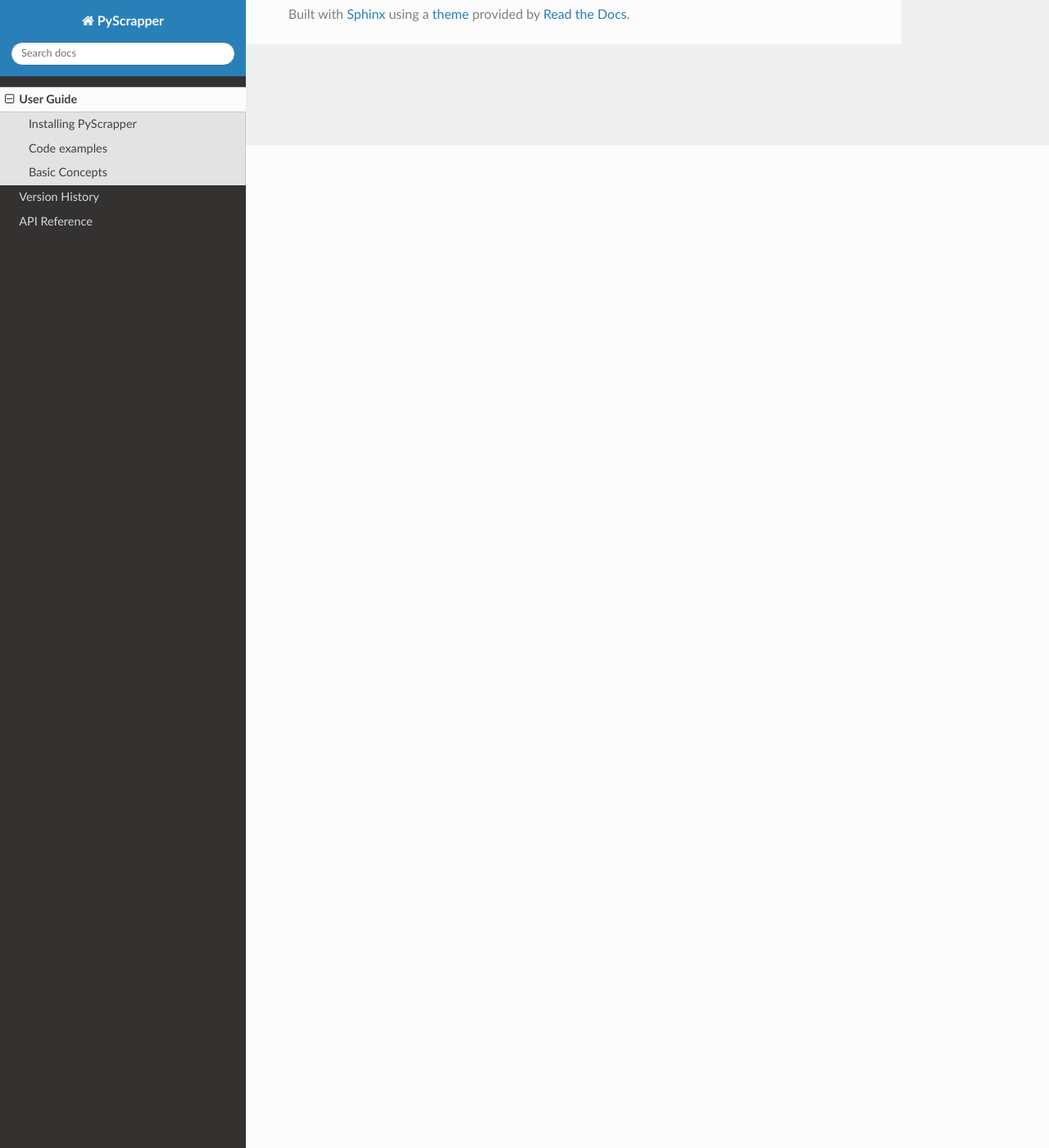
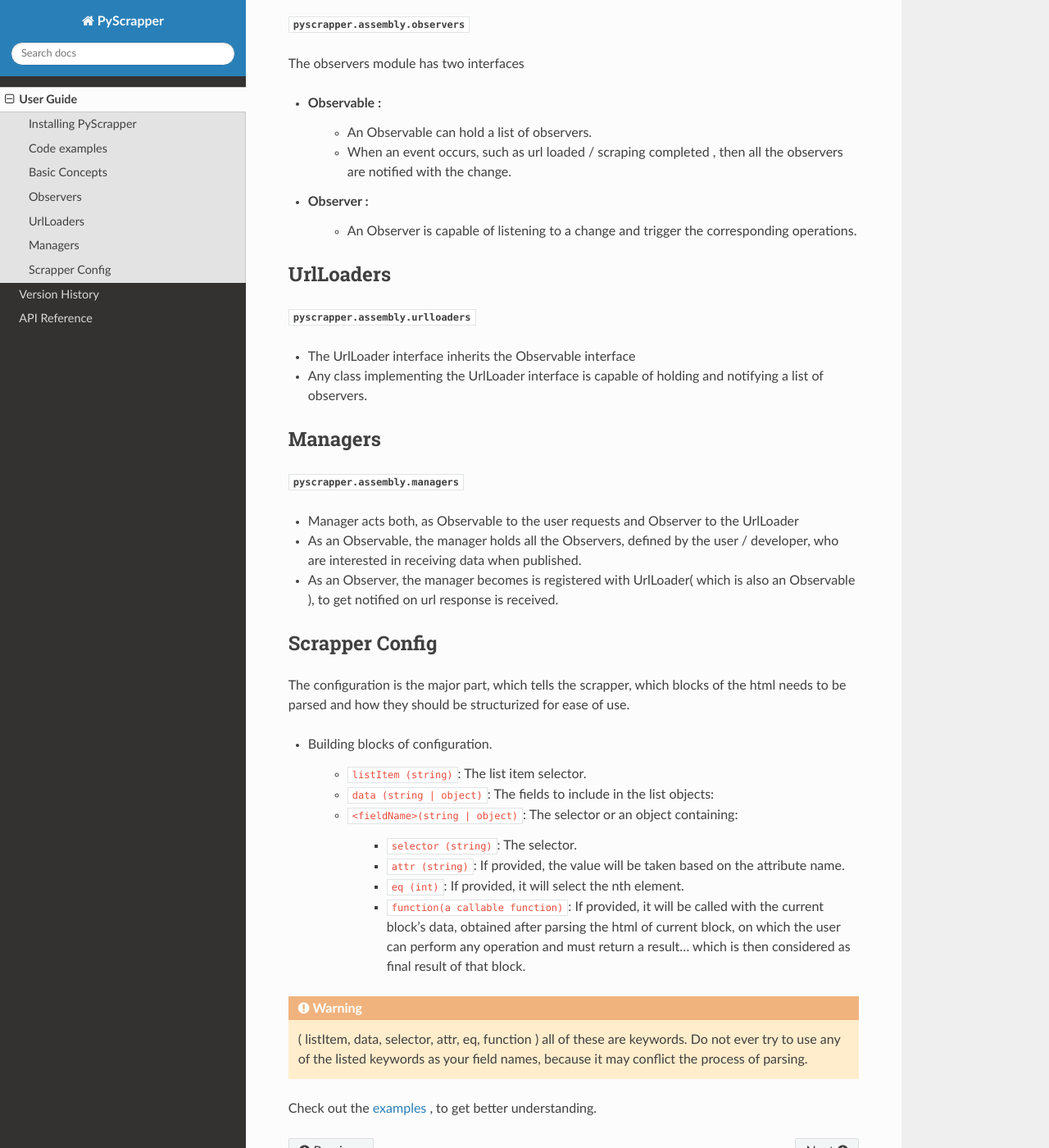
Before and after one commit to pavanyekabote/pyscrapper, a Sphinx documentation site: the page built from docs/userguide.rst, in a window 1280 px wide and 1400 px high, scrolled down 1223 px. Shown: the whole window at 82% size. Built offline with Sphinx 7.4.7 and the Read the Docs theme 2.0.0, drawn with Linux system fonts in a browser that asks for light colours; some of the changed text lies outside the part shown.

Commit message:
Added examples, docs

```diff
--- a/docs/userguide.rst
+++ b/docs/userguide.rst
@@ -34,10 +34,61 @@
 * managers
 
 *UrlLoaders* are different types of url request makers such as a Web Browser,
-a simple GET request anything which is capable of loading an url and give the resultant html
+a simple GET request etc., anything which is capable of loading an url and give the resultant html
 
-*Observers* are those elements which is triggered when an url loading is completed and scrapping is completed.
+*Observers* are those elements, which are triggered when an url loading is completed and scrapping is completed.
 
 *Managers* manage the load balancing tasks and restrict the number requests executing parallely
 as per the user's configuration. They load the url in an :file:`urlloader`, once the result is received
 from the :file:`observer` then parse the html content using scrapping module, and again pushes back the final scrapped result to a user registered observer.
+
+
+Now you might have got an abstract idea, on what each module of assembly does. Let's have deep dive into each of these modules.
+
+Observers
+---------
+:mod:`pyscrapper.assembly.observers`
+
+The observers module has two interfaces
+
+* **Observable** :
+        * An Observable can hold a list of observers.
+        * When an event occurs, such as url loaded / scraping completed , then all the observers are notified with the change.
+* **Observer** :
+    * An Observer is capable of listening to a change and trigger the corresponding operations.
+
+UrlLoaders
+----------
+:mod:`pyscrapper.assembly.urlloaders`
+
+* The UrlLoader interface inherits the Observable interface
+* Any class implementing the UrlLoader interface is capable of holding and notifying a list of observers.
+
+Managers
+----------
+:mod:`pyscrapper.assembly.managers`
+
+* Manager acts both, as Observable to the user requests and Observer to the UrlLoader
+* As an Observable, the manager holds all the Observers, defined by the user / developer, who are interested in receiving data when published.
+* As an Observer, the manager becomes is registered with UrlLoader( which is also an Observable ), to get notified on url response is received.
+
+Scrapper Config
+------------------------
+
+The configuration is the major part, which tells the scrapper, which blocks of the html needs to be parsed and how they should be structurized for ease of use.
+
+* Building blocks of configuration.
+
+    * :file:`listItem (string)`: The list item selector.
+    * :file:`data (string | object)`: The fields to include in the list objects:
+    * :file:`<fieldName>(string | object)`: The selector or an object containing:
+
+        * :file:`selector (string)`: The selector.
+        * :file:`attr (string)`: If provided, the value will be taken based on the attribute name.
+        * :file:`eq (int)`: If provided, it will select the nth element.
+        * :file:`function(a callable function)`: If provided, it will be called with the current block's data, obtained after parsing the html of current block, on which the user can perform any operation and must return a result... which is then considered as final result of that block.
+
+.. warning::
+     ( listItem, data, selector, attr, eq, function ) all of these are keywords. Do not ever try to use any of the listed keywords as your field names, because it may conflict the process of parsing.
+
+Check out the `examples <https://github.com/pavanyekabote/pyscrapper/tree/master/examples>`_  , to get better understanding.
```
Also changed, not shown: config.py (added, +22 -0 lines), docs/assembly.rst (+17 -3 lines), docs/managers.rst (added, +14 -0 lines), docs/observers.rst (+16 -0 lines), docs/scrapper.rst (+15 -2 lines), drivers.py (added, +33 -0 lines), docs/py-modindex.rst (line endings or trailing spaces), 6 other files.
